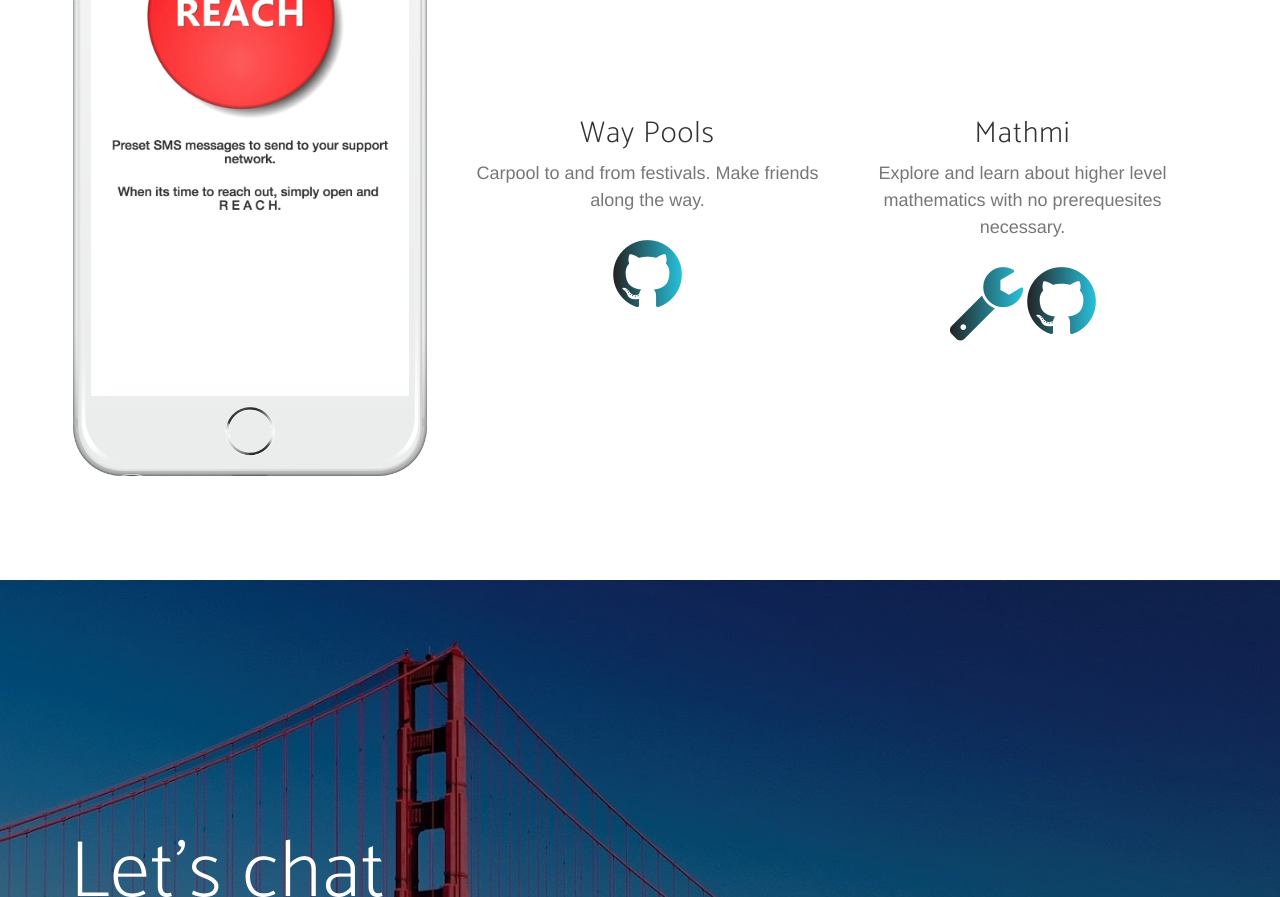
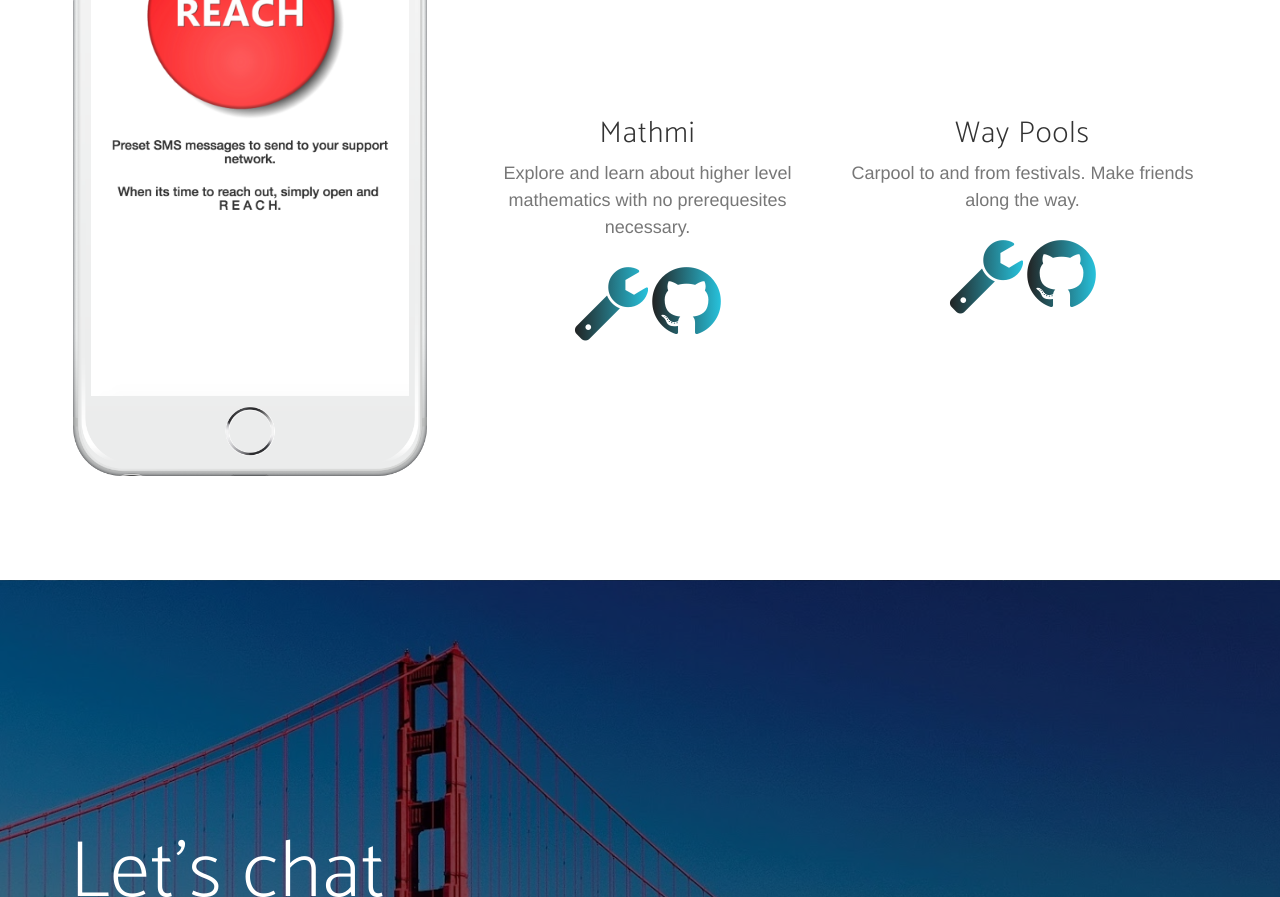
Before and after one commit to hypatiah/hypatiah.github.io, a website: page index.html in a window 1280 px wide. Shown: the part 2245-3142 px from the top of the page. Drawn offline with nearby package versions, Linux system fonts and the light colour scheme; a web font is replaced by a local one.

Commit message:
Reorder projects

```diff
--- a/index.html
+++ b/index.html
@@ -168,19 +168,20 @@
                         <div class="row">
                           <div class="col-md-6">
                             <div class="feature-item">
+                              <h3>Mathmi</h3>
+                              <p class="text-muted">Explore and learn about higher level mathematics with no prerequesites necessary.</p>
+                              <a href="https://github.com/hypatiah"><i class="fa fa-wrench"></i></a>
+                              <a href="https://github.com/hypatiah"><i class="fa fa-github"></i></a>
+                            </div>
+                          </div>
+                          <div class="col-md-6">
+                            <div class="feature-item">
                               <h3>Way Pools</h3>
                               <p class="text-muted">Carpool to and from festivals. Make friends along the way.</p>
+                              <a href="https://github.com/hypatiah"><i class="fa fa-wrench"></i></a>
                               <a href="https://github.com/hypatiah/waypools"><i class="fa fa-github"></i></a>
                             </div>
                           </div>
-                            <div class="col-md-6">
-                                <div class="feature-item">
-                                    <h3>Mathmi</h3>
-                                    <p class="text-muted">Explore and learn about higher level mathematics with no prerequesites necessary.</p>
-                                      <a href="https://github.com/hypatiah"><i class="fa fa-wrench"></i></a>
-                                      <a href="https://github.com/hypatiah"><i class="fa fa-github"></i></a>
-                                </div>
-                            </div>
                         </div>
                     </div>
                 </div>
```
